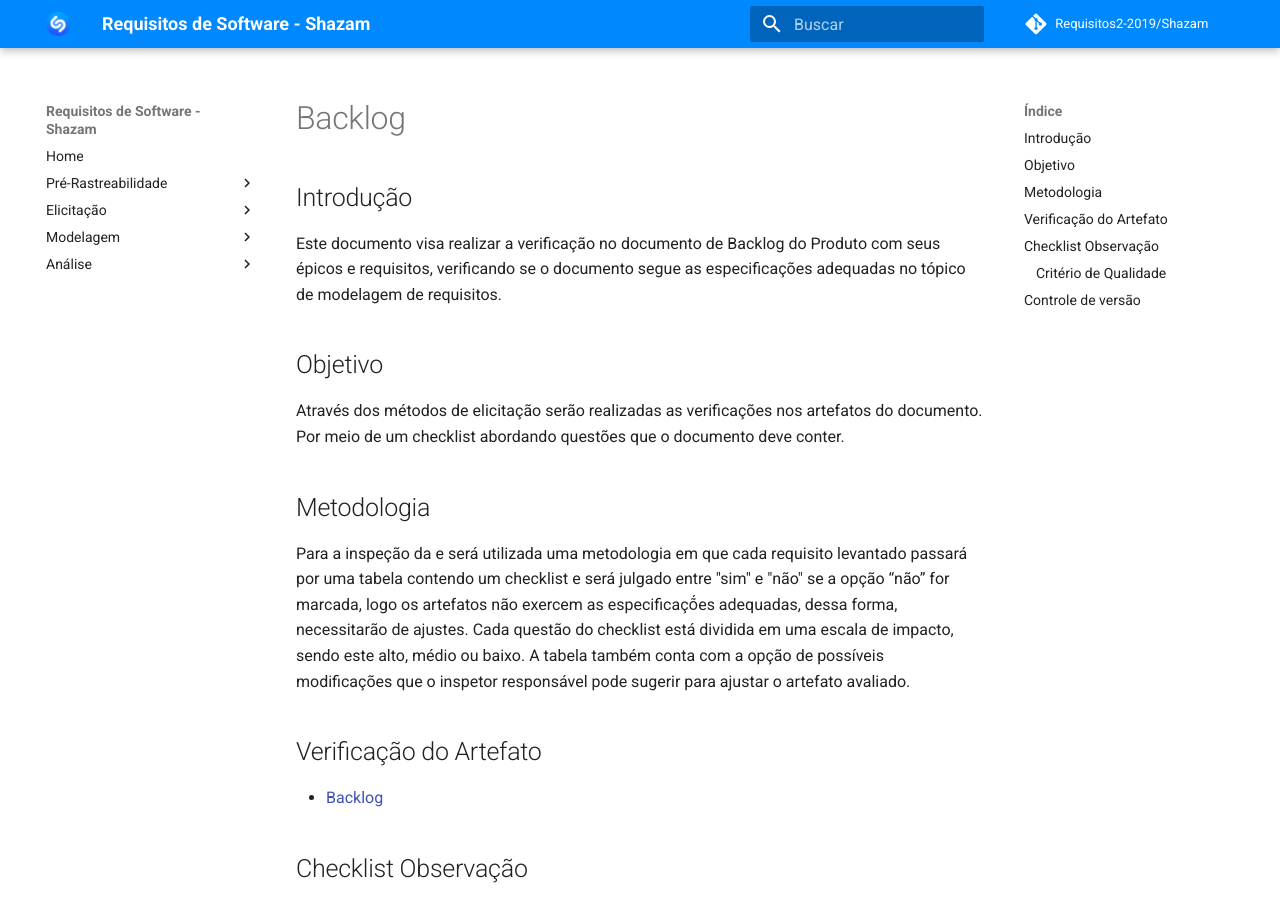
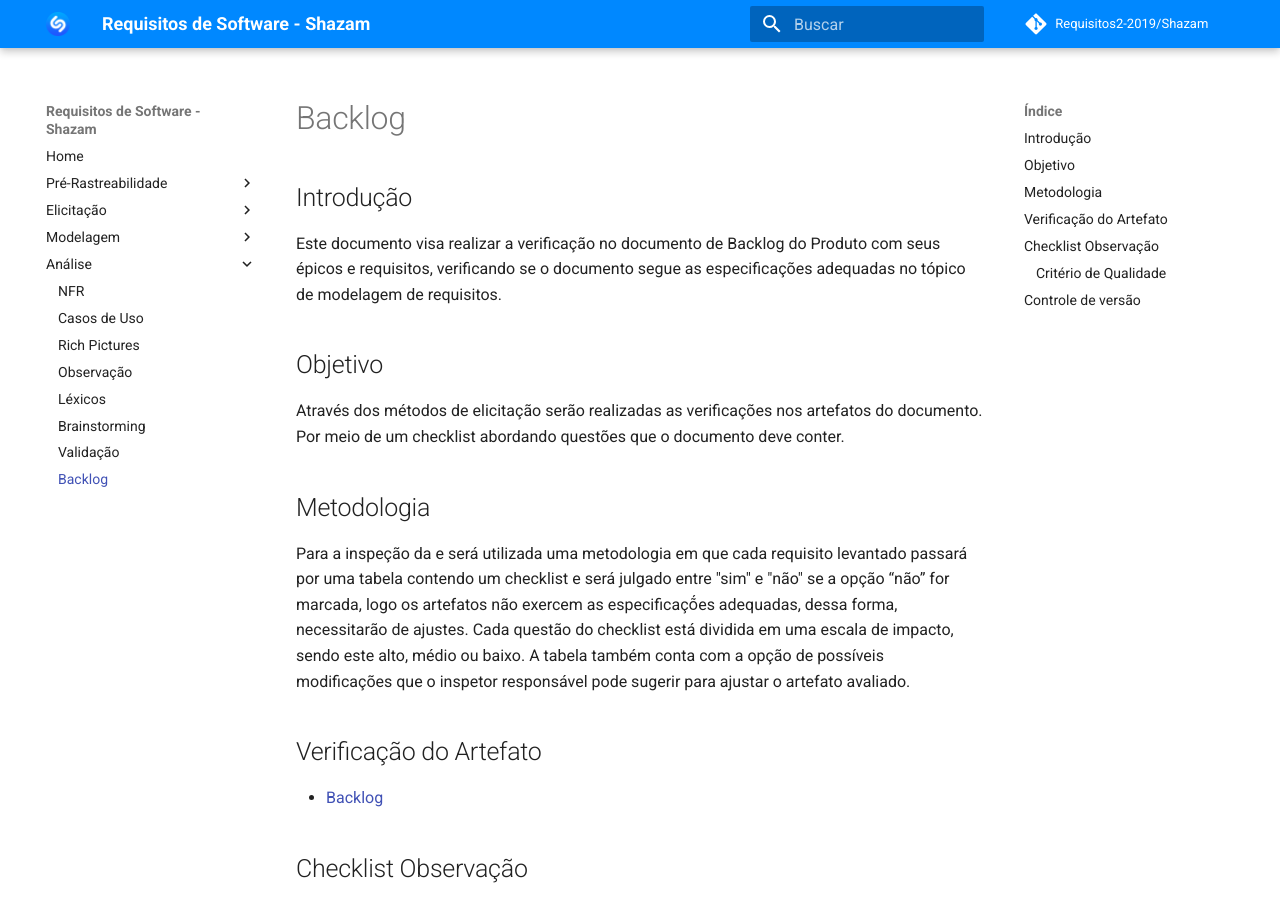
Before and after one commit to Wictorgirardi/2019.2-Shazam, an MkDocs documentation site: the page built from docs/analise/backlog.md, in a window 1280 px wide and 900 px high. Built offline with MkDocs 1.6.1 and Material for MkDocs 9.7.7, drawn with Linux system fonts in a browser that asks for light colours; comment, search, counter and statistics services are not loaded; some of the changed lines change nothing that is shown.

Commit message:
Alterando mkdocs

```diff
--- a/mkdocs.yml
+++ b/mkdocs.yml
@@ -33,7 +33,7 @@
     - Léxicos: 'analise/lexicos.md'
     - Brainstorming: 'analise/brainstorming.md'
     - Validação: 'analise/email_suporte.md'
-    - Backlog: 'backlog.md'
+    - Backlog: 'analise/backlog.md'
 
 
 theme:
```
Also changed, not shown: docs/analise/email_suporte.md (+1 -0 lines).
